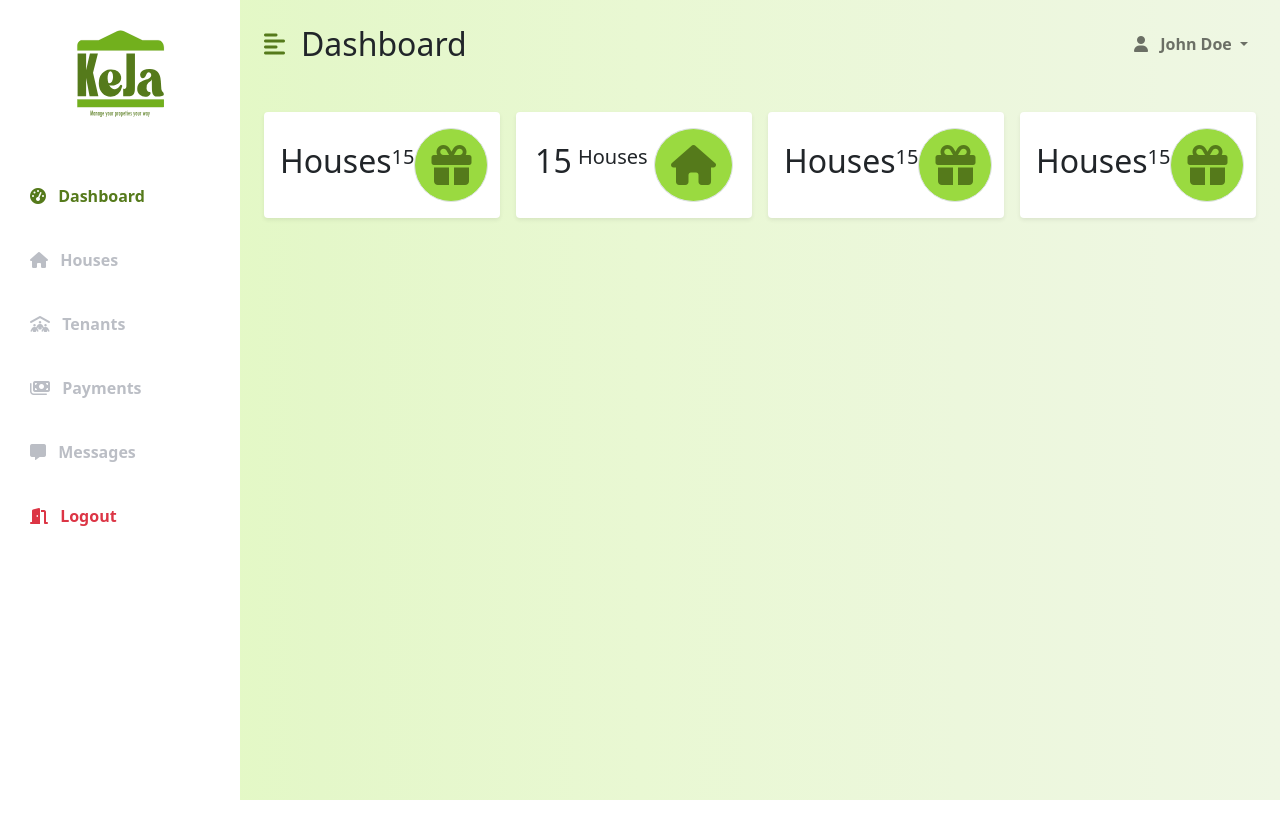
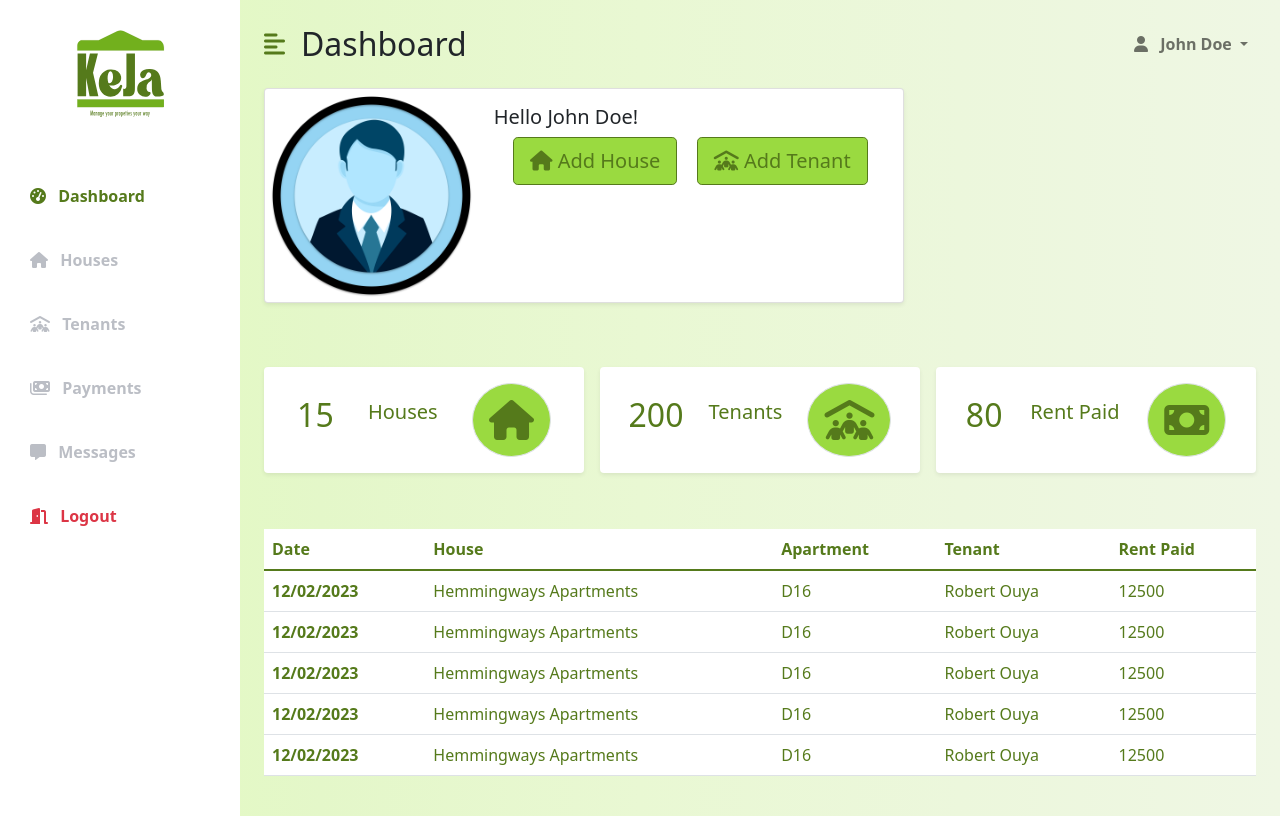
Before and after one commit to Mwambingu/KEJA, a Flask app: page / in a window 1280 px wide. Run offline with Flask 2, Linux system fonts and the light colour scheme; some libraries are stand-ins or nearby versions.

Commit message:
Added Dashboard content and styling

```diff
--- a/flask_jinja_app/website/static/style.css
+++ b/flask_jinja_app/website/static/style.css
@@ -102,3 +102,19 @@
         margin-left: -15rem;
     }
 }
+
+.user-card-btns {
+    background-color: var(--second-bg-color);
+    color: var(--main-bg-color);
+    border-color: var(--main-bg-color);
+}
+
+.user-card-btns:hover {
+    background-color: var(--main-bg-color);
+    color: var(--second-bg-color);
+    border-color: var(--second-bg-color);
+}
+
+.table {
+    background-color: white;
+}
--- a/flask_jinja_app/website/templates/dashboard.html
+++ b/flask_jinja_app/website/templates/dashboard.html
@@ -141,52 +141,127 @@
 
                 <!-- Main Content Starts Here -->
                 <div class="container-fluid px-4">
+                    <div class="card shadow-sm mb-3" style="max-width: 640px">
+                        <div class="row g-0">
+                            <div class="col-md-4">
+                                <img
+                                    src="/static/images/user.png"
+                                    class="img-fluid rounded-start"
+                                    alt="..."
+                                />
+                            </div>
+                            <div class="col-md-8">
+                                <div class="card-body">
+                                    <h5 class="card-title">Hello John Doe!</h5>
+                                    <div
+                                        class="d-flex justify-content-evenly align-content-center"
+                                    >
+                                        <button
+                                            type="button"
+                                            class="btn btn-primary btn-lg user-card-btns"
+                                        >
+                                            <i class="fas fa-house"></i> Add
+                                            House
+                                        </button>
+                                        <button
+                                            type="button"
+                                            class="btn btn-primary btn-lg user-card-btns"
+                                        >
+                                            <i class="fas fa-people-roof"></i>
+                                            Add Tenant
+                                        </button>
+                                    </div>
+                                </div>
+                            </div>
+                        </div>
+                    </div>
+                </div>
+                <div class="container-fluid px-4 py-4">
                     <div class="row g-3 my-2">
-                        <div class="col-md-3">
+                        <div class="col-lg-4">
                             <div
                                 class="p-3 bg-white shadow-sm d-flex justify-content-around align-items-center rounded"
                             >
-                                <h3 class="fs-2">Houses</h3>
-                                <p class="fs-5">15</p>
-                                <i
-                                    class="fas fa-gift fs-1 primary-text border rounded-full secondary-bg p-3"
-                                ></i>
-                            </div>
-                        </div>
-                        <div class="col-md-3">
-                            <div
-                                class="p-3 bg-white shadow-sm d-flex justify-content-around align-items-center rounded"
-                            >
-                                <h3 class="fs-2">15</h3>
-                                <p class="fs-5">Houses</p>
+                                <h3 class="fs-2 primary-text">15</h3>
+                                <p class="fs-5 primary-text">Houses</p>
                                 <i
                                     class="fas fa-house fs-1 primary-text border rounded-full secondary-bg p-3"
                                 ></i>
                             </div>
                         </div>
-                        <div class="col-md-3">
+                        <div class="col-lg-4">
                             <div
                                 class="p-3 bg-white shadow-sm d-flex justify-content-around align-items-center rounded"
                             >
-                                <h3 class="fs-2">Houses</h3>
-                                <p class="fs-5">15</p>
+                                <h3 class="fs-2 primary-text">200</h3>
+                                <p class="fs-5 primary-text">Tenants</p>
                                 <i
-                                    class="fas fa-gift fs-1 primary-text border rounded-full secondary-bg p-3"
+                                    class="fas fa-people-roof fs-1 primary-text border rounded-full secondary-bg p-3"
                                 ></i>
                             </div>
                         </div>
-                        <div class="col-md-3">
+                        <div class="col-lg-4">
                             <div
                                 class="p-3 bg-white shadow-sm d-flex justify-content-around align-items-center rounded"
                             >
-                                <h3 class="fs-2">Houses</h3>
-                                <p class="fs-5">15</p>
+                                <h3 class="fs-2 primary-text">80</h3>
+                                <p class="fs-5 primary-text">Rent Paid</p>
                                 <i
-                                    class="fas fa-gift fs-1 primary-text border rounded-full secondary-bg p-3"
+                                    class="fas fa-money-bill fs-1 primary-text border rounded-full secondary-bg p-3"
                                 ></i>
                             </div>
                         </div>
                     </div>
+                </div>
+                <div class="container-fluid px-4 py-4">
+                    <table class="table primary-text">
+                        <thead>
+                            <tr>
+                                <th scope="col">Date</th>
+                                <th scope="col">House</th>
+                                <th scope="col">Apartment</th>
+                                <th scope="col">Tenant</th>
+                                <th scope="col">Rent Paid</th>
+                            </tr>
+                        </thead>
+                        <tbody>
+                            <tr>
+                                <th scope="row">12/02/2023</th>
+                                <td>Hemmingways Apartments</td>
+                                <td>D16</td>
+                                <td>Robert Ouya</td>
+                                <td>12500</td>
+                            </tr>
+                            <tr>
+                                <th scope="row">12/02/2023</th>
+                                <td>Hemmingways Apartments</td>
+                                <td>D16</td>
+                                <td>Robert Ouya</td>
+                                <td>12500</td>
+                            </tr>
+                            <tr>
+                                <th scope="row">12/02/2023</th>
+                                <td>Hemmingways Apartments</td>
+                                <td>D16</td>
+                                <td>Robert Ouya</td>
+                                <td>12500</td>
+                            </tr>
+                            <tr>
+                                <th scope="row">12/02/2023</th>
+                                <td>Hemmingways Apartments</td>
+                                <td>D16</td>
+                                <td>Robert Ouya</td>
+                                <td>12500</td>
+                            </tr>
+                            <tr>
+                                <th scope="row">12/02/2023</th>
+                                <td>Hemmingways Apartments</td>
+                                <td>D16</td>
+                                <td>Robert Ouya</td>
+                                <td>12500</td>
+                            </tr>
+                        </tbody>
+                    </table>
                 </div>
                 <!-- Main Content Ends Here -->
             </div>
```
Also changed, not shown: flask_jinja_app/website/static/images/user.png (added), 1 other file.
